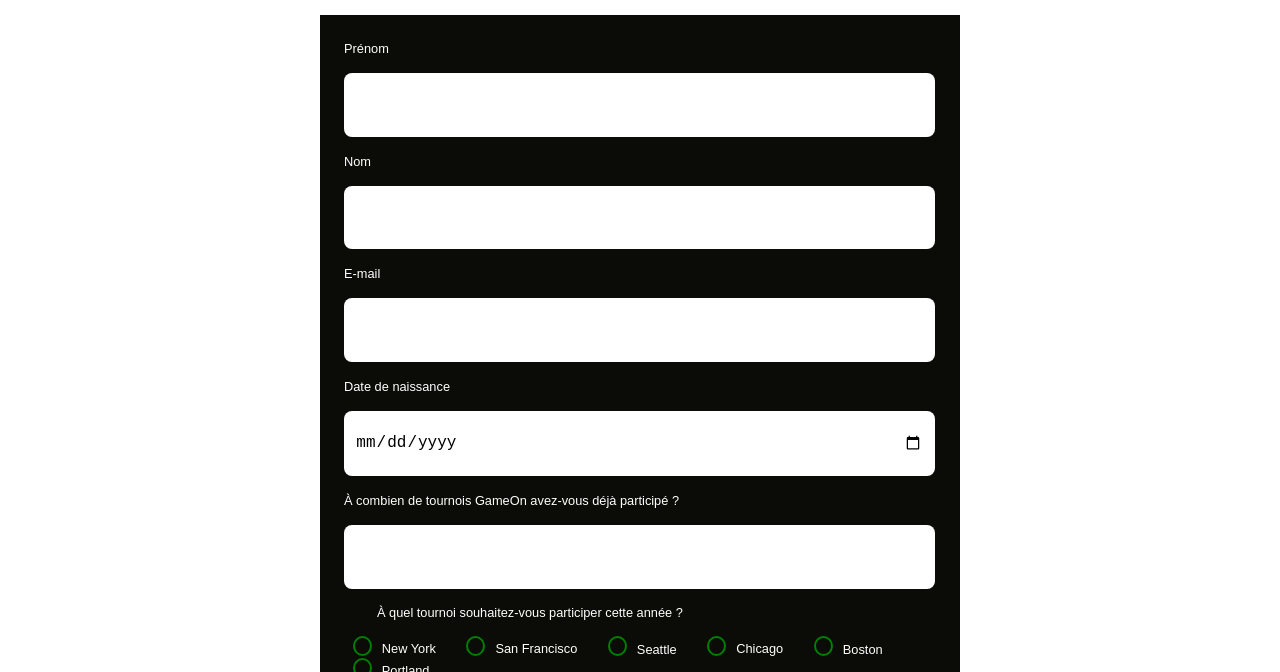
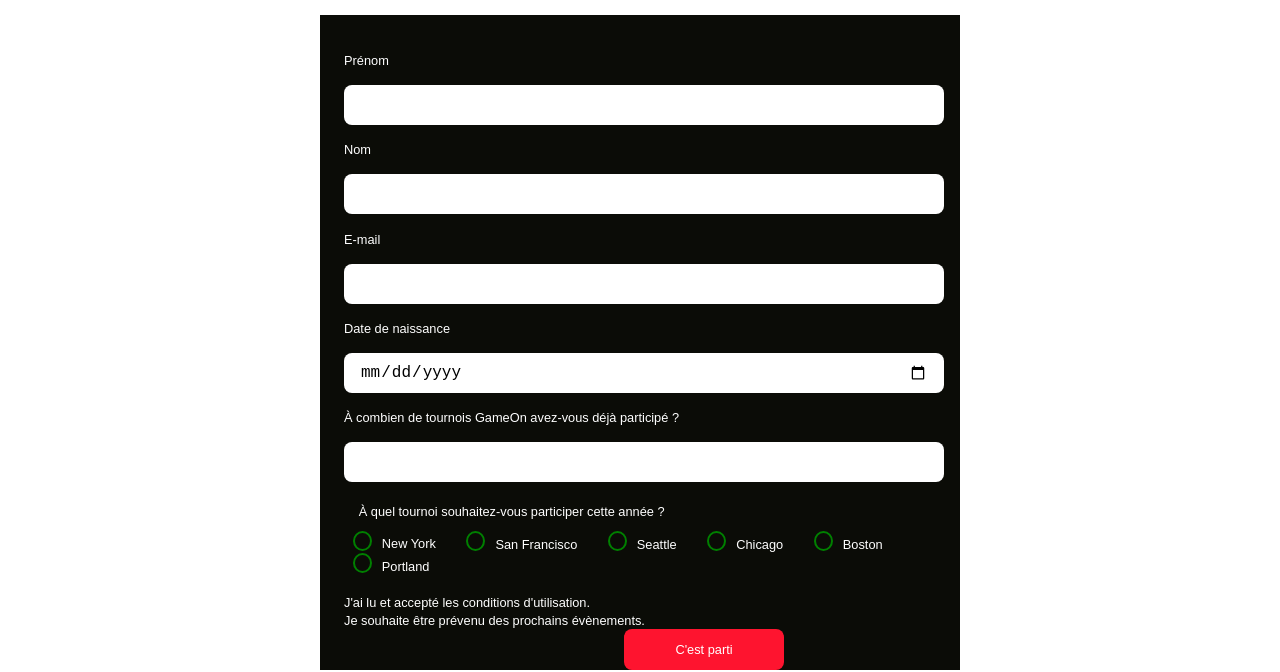
Before and after one commit to trackozor/projet-4, a plain HTML site: page index.html in a window 1280 px wide. Both pictures are taken after a click on the button "Je M'inscris". Shown: the part 128-800 px from the top of the page. Drawn offline with Linux system fonts and the light colour scheme.

Commit message:
autocommit-vs

```diff
--- a/css/modal.css
+++ b/css/modal.css
@@ -698,17 +698,35 @@ footer {
     justify-content: center;
   }
   .text-control {
-    font-size: 1rem;
+    font-size: 0.8rem;
     padding: 1% 0;
     margin: 0 ;
+  }
+  .modal-body .form-list input.text-control {
+    height: 1.5rem; /* Ajustez la hauteur selon vos besoins */
+    padding: 0.5rem 1rem; /* Ajustez le padding pour équilibrer la taille du texte et l'espacement */
+    font-size: 1rem; /* Taille de police pour rendre le texte plus lisible */
+    border-radius: 0.5rem;
   }
   .formData {
     width: 95%;
     justify-content: center;
   }
+  .formData legend {
+    position: relative;
+    font-size: 1.5rem;
+    padding: 1% 0;
+    left:-3%;
+
+  }
   .location-list {
     position: relative;
-    left: -2%;
+    left: 8%;
+    padding:0;
+    margin: 1% 0;
+  }
+  .consentement {
+    margin:0;
   }
 }
 
```
